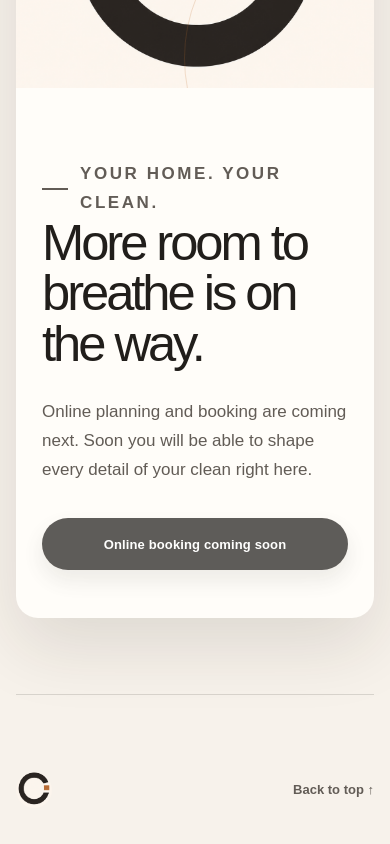
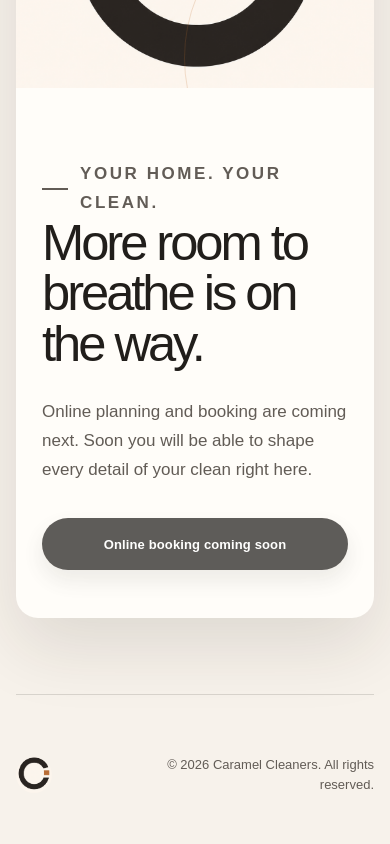
Before and after one commit to taherezm/caramel-cleaners, a Next.js app: page / in a window 390 px wide. Shown: the part 3919-4763 px from the top of the page. Built offline with nearby package versions, Linux system fonts and the light colour scheme.

Commit message:
Update homepage footer copyright

```diff
--- a/app/globals.css
+++ b/app/globals.css
@@ -695,7 +695,7 @@ a:focus-visible {
   min-height: 140px;
   margin: 0 auto;
   display: grid;
-  grid-template-columns: 1fr auto 1fr;
+  grid-template-columns: 1fr auto;
   align-items: center;
   gap: 30px;
   border-top: 1px solid var(--line);
@@ -716,11 +716,7 @@ a:focus-visible {
 
 .site-footer > p {
   margin: 0;
-}
-
-.site-footer > a:last-child {
   justify-self: end;
-  font-weight: 700;
 }
 
 @media (max-width: 980px) {
@@ -905,12 +901,13 @@ a:focus-visible {
   }
 
   .site-footer {
-    min-height: 190px;
+    min-height: 160px;
     grid-template-columns: 1fr auto;
   }
 
   .site-footer > p {
-    display: none;
+    max-width: 230px;
+    text-align: right;
   }
 }
 
--- a/app/page.tsx
+++ b/app/page.tsx
@@ -238,10 +238,7 @@ export default function Home() {
             </span>
             <span className="footer-brand-name">Caramel Cleaners</span>
           </a>
-          <p>A better way to come home to clean.</p>
-          <a href="#top">
-            Back to top <span aria-hidden="true">↑</span>
-          </a>
+          <p>© 2026 Caramel Cleaners. All rights reserved.</p>
         </footer>
       </div>
     </>
```
